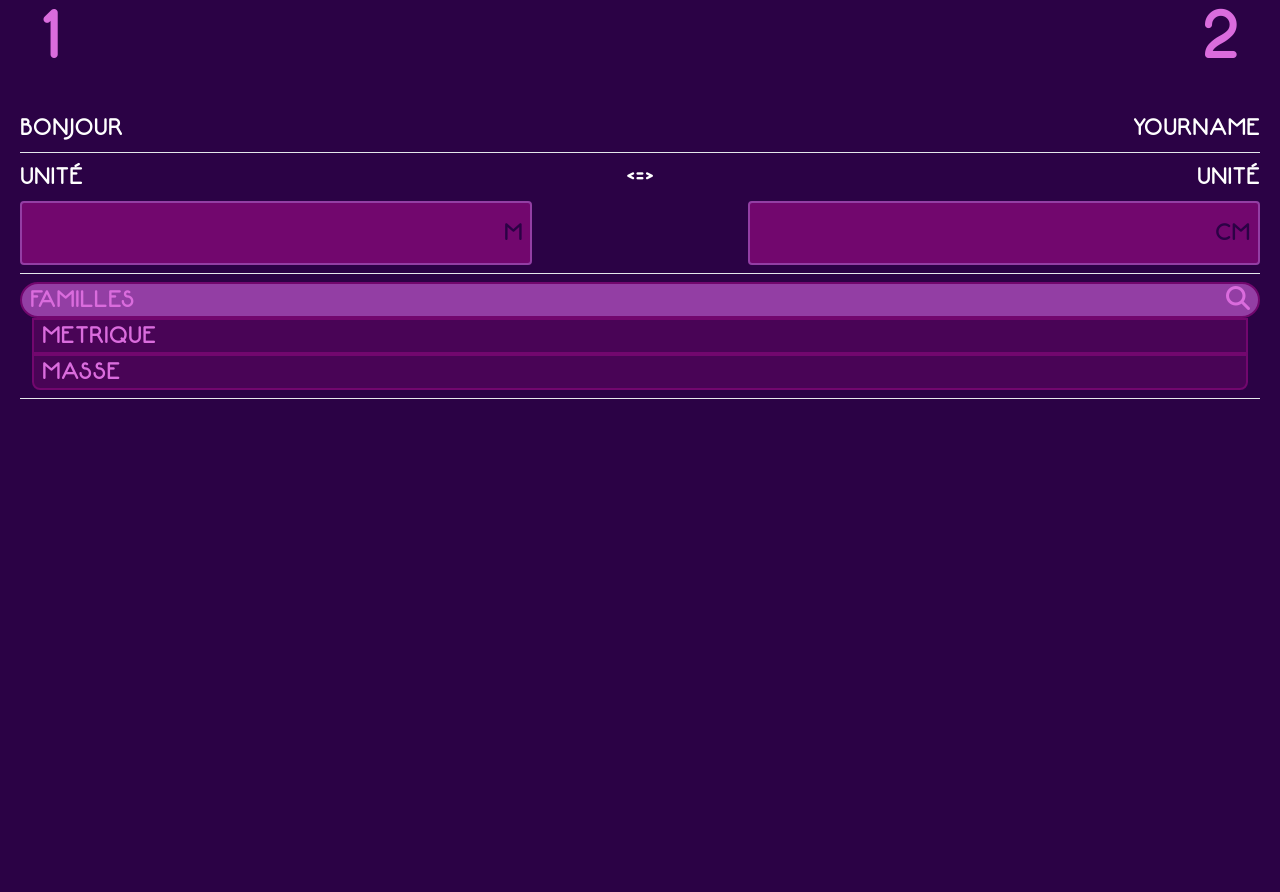
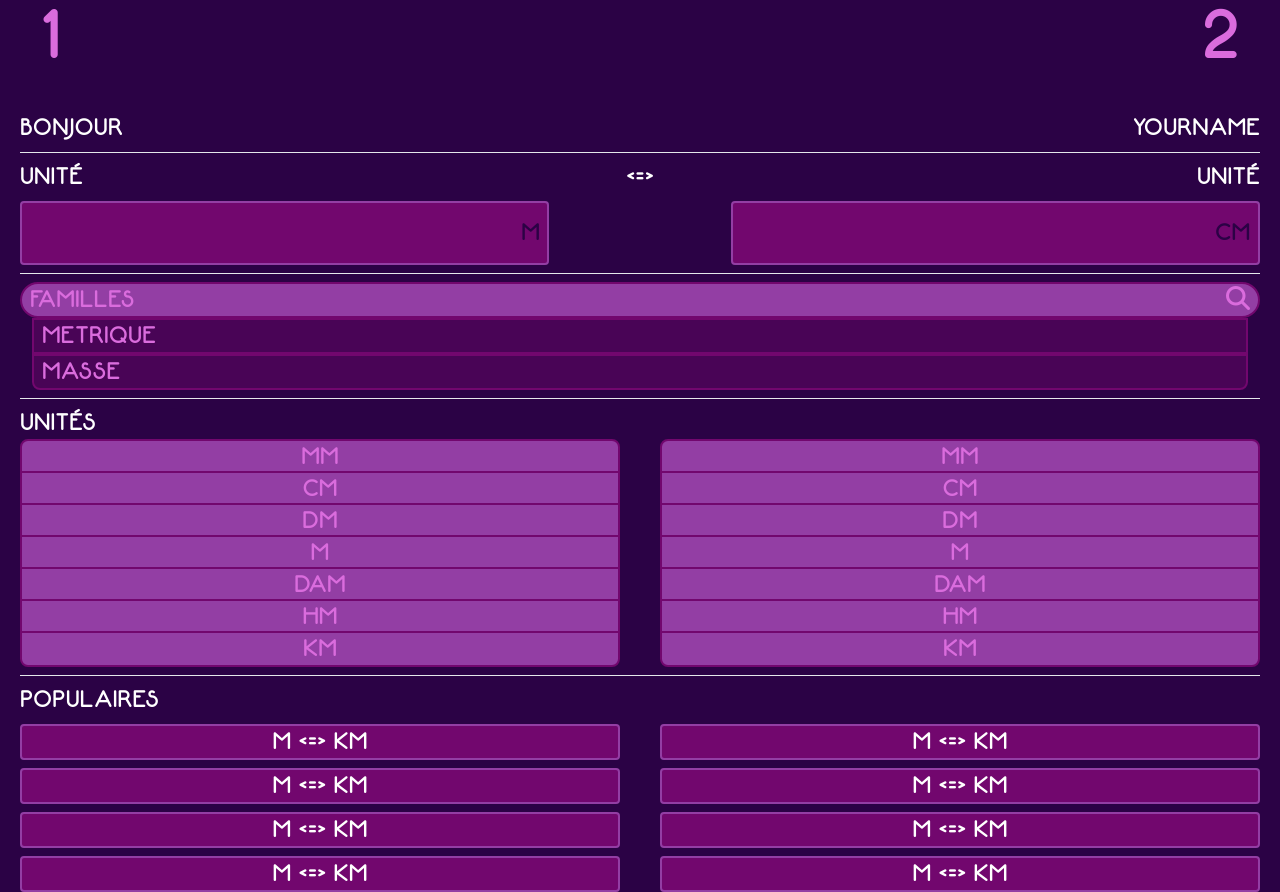
Before and after one commit to BPTdev/UnitConverter, a PHP site: page / in a window 1280 px wide. Before the commit the page ends 399 px from the top, so only its background shows below. Run offline with PHP 8.4, Linux system fonts and the light colour scheme; some libraries are stand-ins or nearby versions.

Commit message:
home page done

```diff
--- a/public/index.php
+++ b/public/index.php
@@ -1,7 +1,7 @@
 <?php
 require_once 'components.php';
-$unit1 = " M";
-$unit2 = "CM";
+$units = ['MM', "CM", "DM", "M", "DAM", "HM", "KM"];
+
 
 $search_unit = "FAMILLES";
 $result1_unit = "METRIQUE";
@@ -44,13 +44,13 @@ $purple5 = "#2b0245";
     <div class="flow-root convert text-white text-2xl mt-2">
         <form action="#">
             <div class="flow-root">
-                <div class="float-left ml-5 w-2/5"><input type="text"
-                                                          class="w-full text-[<?= $purple5 ?>] h-16 rounded bg-[<?= $purple3 ?>] border-2 border-[<?= $purple2 ?>] text-right pr-10"><span
-                            style="margin-left:-35px;" class="text-[<?= $purple5 ?>]"><?= $unit1 ?></span></div>
+                <div class="float-left ml-5  w-5/12 pr-1 "><input type="text"
+                                                                  class="w-full text-[<?= $purple5 ?>] h-16 rounded bg-[<?= $purple3 ?>] border-2 border-[<?= $purple2 ?>] text-right pr-10"><span
+                            style="margin-left:-35px;" class="text-[<?= $purple5 ?>]"> <?= $units[3] ?></span></div>
 
-                <div class=" float-right mr-5 w-2/5"><input type="text"
-                                                            class="w-full text-[<?= $purple5 ?>] h-16 rounded bg-[<?= $purple3 ?>] border-2 border-[<?= $purple2 ?>] text-right pr-10"><span
-                            style="margin-left:-45px;" class="text-[<?= $purple5 ?>]"><?= $unit2 ?></span></div>
+                <div class=" float-right mr-5 w-5/12 pl-1 "><input type="text"
+                                                                   class="w-full text-[<?= $purple5 ?>] h-16 rounded bg-[<?= $purple3 ?>] border-2 border-[<?= $purple2 ?>] text-right pr-10"><span
+                            style="margin-left:-45px;" class="text-[<?= $purple5 ?>]"><?= $units[1] ?></span></div>
             </div>
         </form>
     </div>
@@ -69,6 +69,70 @@ $purple5 = "#2b0245";
     </div>
 
     <?= $separator ?>
-</div>
+    <div class="mx-5 text-2xl">
+        <div class="text-white ">UNITÉS</div>
+        <div class="flow-root">
+            <div class="float-left w-6/12 pr-5 text-center">
+                <div class="text-[<?= $purple1 ?>] bg-[<?= $purple2 ?>] border-2 border-[<?= $purple3 ?>] rounded-t-lg">
+                    <span><?= $units[0] ?></span>
+                </div>
+                <?php for ($i = 1;
+                           $i < 6;
+                           $i++) { ?>
+                    <div class="-mt-1 text-[<?= $purple1 ?>] bg-[<?= $purple2 ?>] border-2 border-[<?= $purple3 ?>]">
+                        <span><?= $units[$i] ?></span>
+                    </div>
+                <?php } ?>
+                <div class="-mt-1 text-[<?= $purple1 ?>] bg-[<?= $purple2 ?>] border-2 border-[<?= $purple3 ?>] rounded-b-lg">
+                    <span><?= $units[6] ?></span>
+                </div>
+            </div>
+            <div class="float-right w-6/12 pl-5 text-center">
+                <div class="text-[<?= $purple1 ?>] bg-[<?= $purple2 ?>] border-2 border-[<?= $purple3 ?>] rounded-t-lg">
+                    <span><?= $units[0] ?></span>
+                </div>
+                <?php for ($i = 1;
+                           $i < 6;
+                           $i++) { ?>
+                    <div class="-mt-1 text-[<?= $purple1 ?>] bg-[<?= $purple2 ?>] border-2 border-[<?= $purple3 ?>]">
+                        <span><?= $units[$i] ?></span>
+                    </div>
+                <?php } ?>
+                <div class="-mt-1 text-[<?= $purple1 ?>] bg-[<?= $purple2 ?>] border-2 border-[<?= $purple3 ?>] rounded-b-lg">
+                    <span><?= $units[6] ?></span>
+                </div>
+            </div>
+        </div>
+    </div>
+    <?= $separator ?>
+    <!--
+
+-->
+
+
+    <div class="mx-5 text-2xl text-white">
+        <div class=" ">POPULAIRES</div>
+        <div class="flow-root">
+            <div class="float-left w-6/12 pr-5">
+                <?php for ($j = 0;
+                           $j <= 3;
+                           $j++) { ?>
+                    <div class="mt-2 text-center bg-[<?= $purple3 ?>] border-2 border-[<?= $purple2 ?>] rounded "><?= $units[3] ?>
+                        <=> <?= $units[6] ?></div>
+                <?php } ?>
+            </div>
+            <div class="float-right w-6/12 pl-5">
+                <?php for ($j = 0;
+                           $j <= 3;
+                           $j++) { ?>
+                    <div class="mt-2 text-center bg-[<?= $purple3 ?>] border-2 border-[<?= $purple2 ?>] rounded "><?= $units[3] ?>
+                        <=> <?= $units[6] ?></div>
+                <?php } ?>
+            </div>
+
+        </div>
+
+    </div>
+
 </body>
 </html>
```
Also changed, not shown: public/css/fonts.css (+19 -4 lines).
